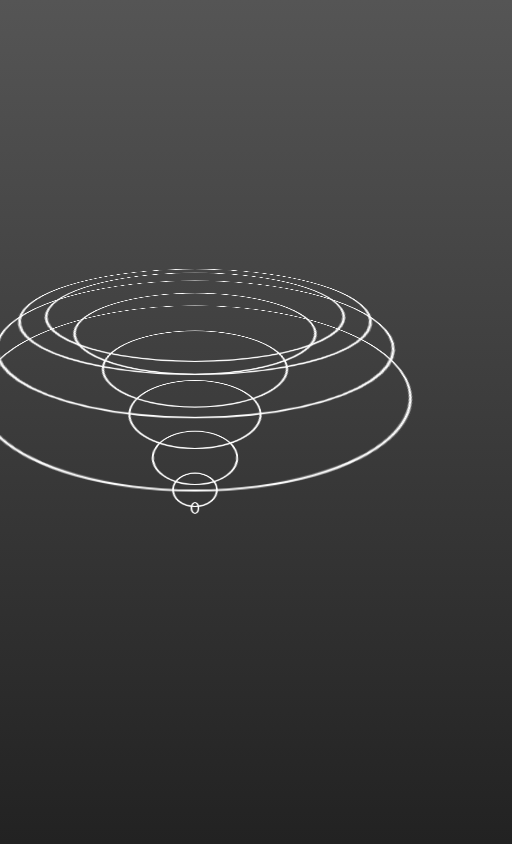
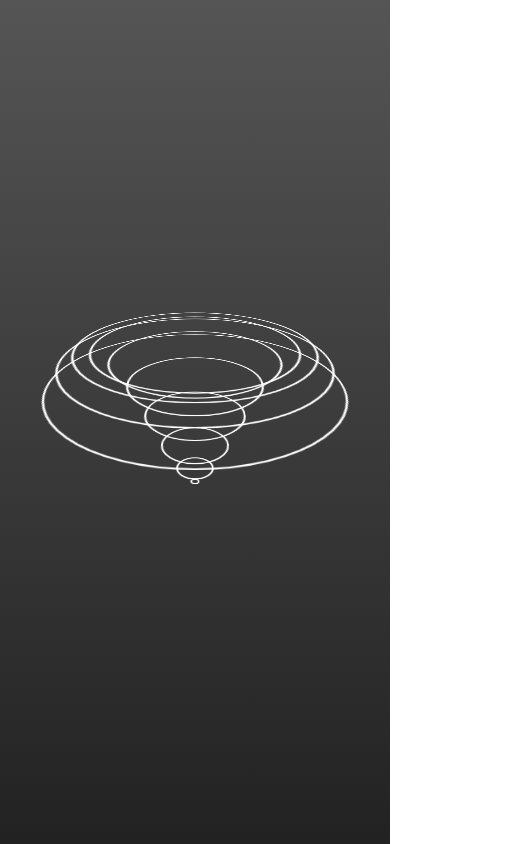
Before and after one commit to MainDev47621/LoadingWavyCircles, a plain HTML site: page index.html in a window 390 px wide. Shown: the whole page, 512 px wide, since content can reach past the window. Drawn offline with Linux system fonts and the light colour scheme.

Commit message:
Code clean up and responsiveness styling

```diff
--- a/styles.css
+++ b/styles.css
@@ -14,40 +14,52 @@ body {
     display: flex;
     justify-content: center;
     align-items: center;
+    overflow: hidden;
 }
 
 .loader {
-    /* position: relative; */
+    --loader-size: 400px;
+    position: relative;
     transform: perspective(450px) rotateX(60deg);
     transform-style: preserve-3d;
-    width: 400px;
-    height: 400px;
-    /* display: flex;
-    justify-content: center;
-    align-items: center; */
+    width: var(--loader-size);
+    height: var(--loader-size);
 }
 
 .ring {
+    --ring-position: calc(var(--i) * 20px + 10px);
+    --rise: 100px;
     border: 2px solid #fff;
     border-radius: 50%;
     position: absolute;
-    top: calc(var(--i) * 20px + 10px);
-    left: calc(var(--i) * 20px + 10px);
-    bottom: calc(var(--i) * 20px + 10px);
-    right: calc(var(--i) * 20px + 10px);
-    transform: translateZ(-120px);
+    top: calc(var(--ring-position));
+    left: calc(var(--ring-position));
+    bottom: calc(var(--ring-position));
+    right: calc(var(--ring-position));
+    transform: translateZ(calc(-1*var(--rise)));
     animation: animate 3s ease-in-out infinite;
     animation-delay: calc(var(--i) * 0.2s);
-    /* width: calc(var(--i) * 100% - 20px);
-    height: calc(var(--i) * 100% - 20px); */
 }
 
 @keyframes animate {
     0%, 100% {
-        transform: translateZ(-120px);
+        transform: translateZ(calc(-1*var(--rise)));
     }
 
     50% {
-        transform: translateZ(120px);
+        transform: translateZ(var(--rise));
     }
 }
+
+
+
+@media only screen and (max-width: 620px) {
+    .loader {
+        --loader-size: 300px;
+    }
+
+    .ring {
+        --ring-position: calc(var(--i) * 15px + 10px);
+        --rise: 80px;
+    }
+}
```
